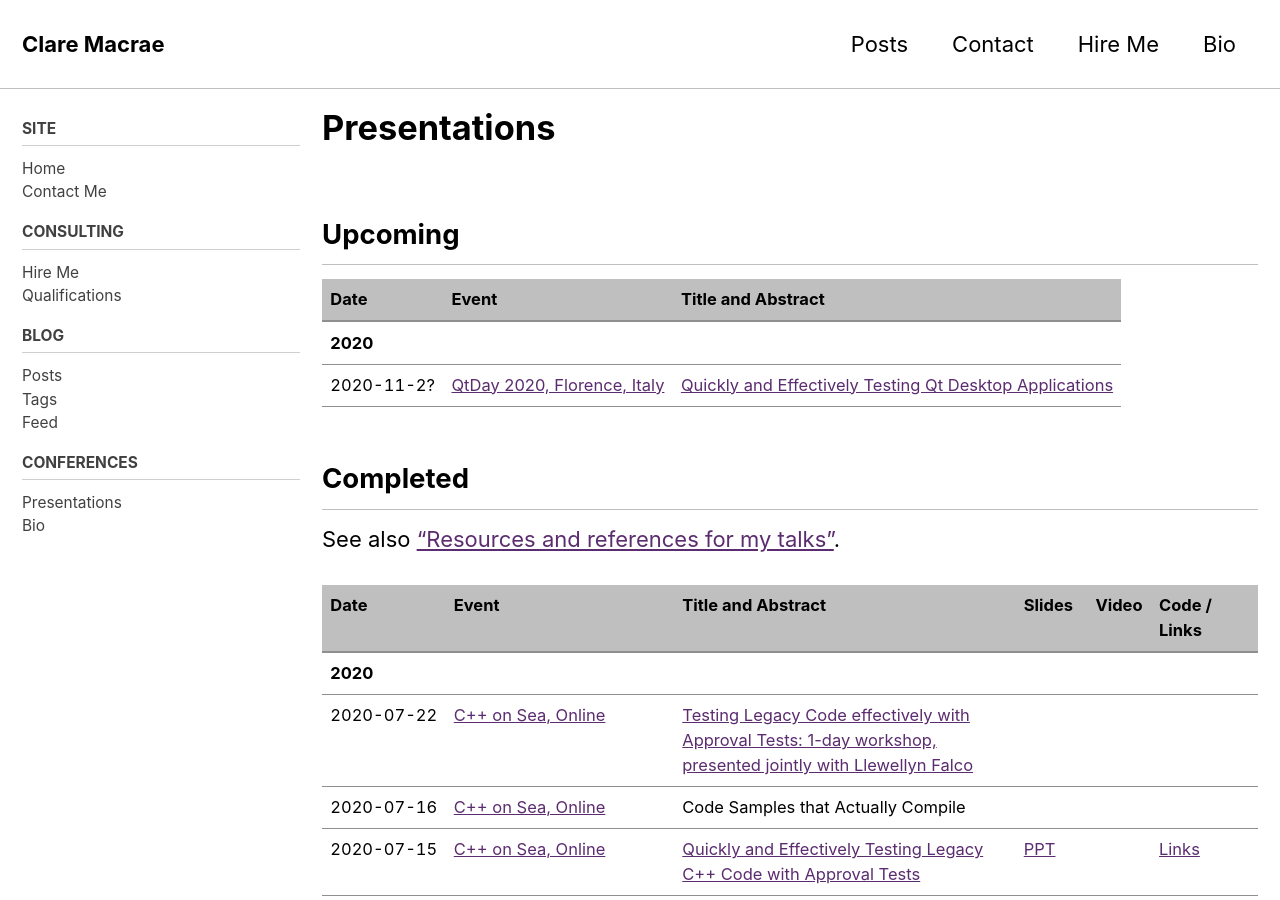
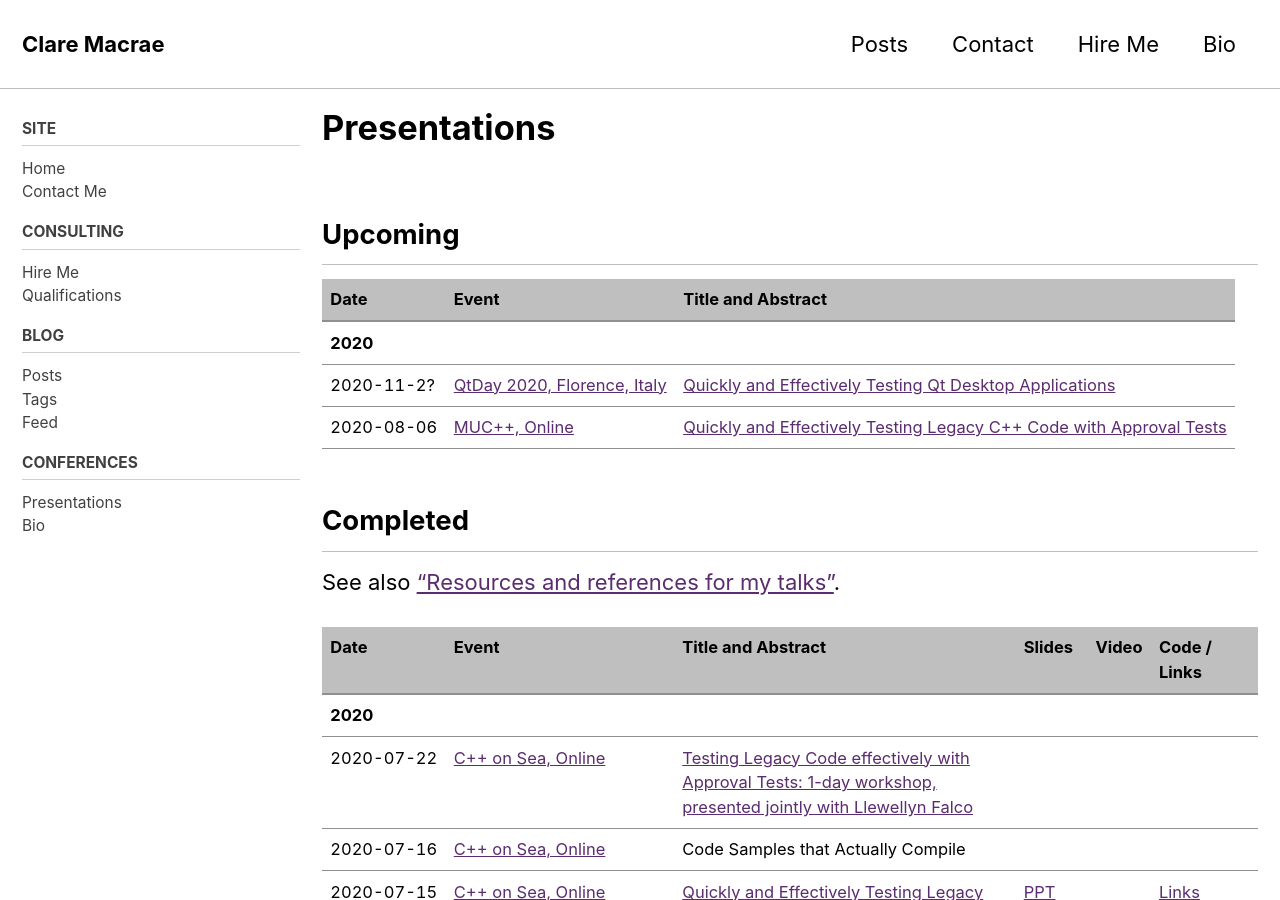
Before and after one commit to claremacrae/claremacrae.github.io, a Jekyll site: the page built from conferences/presentations.md, in a window 1280 px wide and 900 px high. Built offline with Jekyll 4.4.1, drawn with Linux system fonts in a browser that asks for light colours; cached includes are drawn as plain includes; nearby versions of some CDN libraries.

Commit message:
Add MUC++ talk

```diff
--- a/conferences/presentations.md
+++ b/conferences/presentations.md
@@ -12,6 +12,7 @@ read_time: false
 | ----- | ----- | ------------------ |
 | **2020** | &nbsp; | &nbsp; |
 | <span class="text-tabular-dates">2020-11-2?</span> | [QtDay 2020, Florence,&nbsp;Italy](https://www.qtday.it/) | [Quickly and Effectively Testing Qt Desktop Applications](https://www.qtday.it/agenda/speakers/573234) |
+| <span class="text-tabular-dates">2020-08-06</span> | [MUC++, Online](https://www.meetup.com/MUCplusplus/) | [Quickly and Effectively Testing Legacy C++ Code with Approval Tests](https://www.meetup.com/MUCplusplus/events/272038301/) |
 
 ## Completed
 
```
